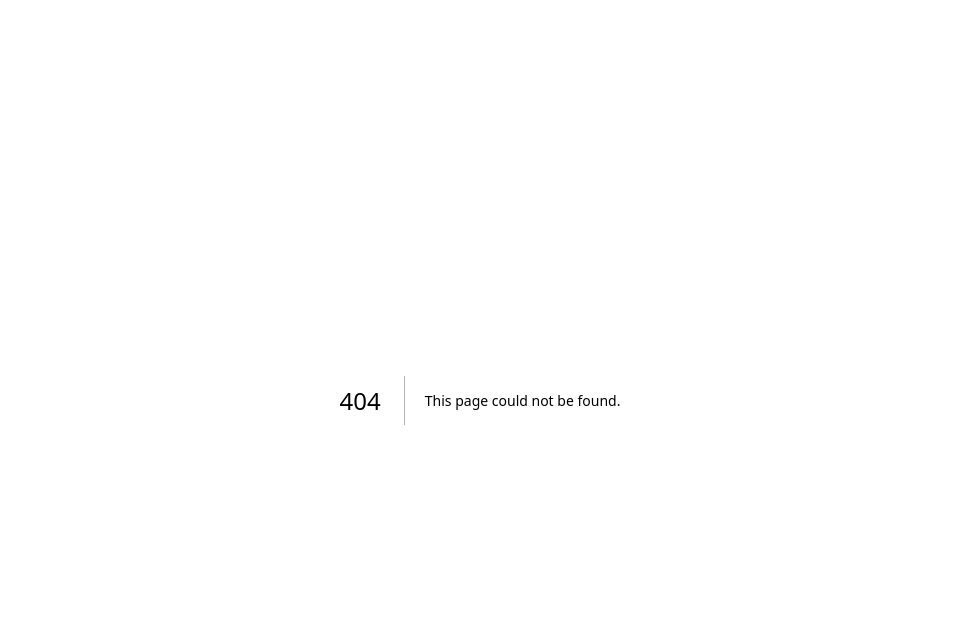
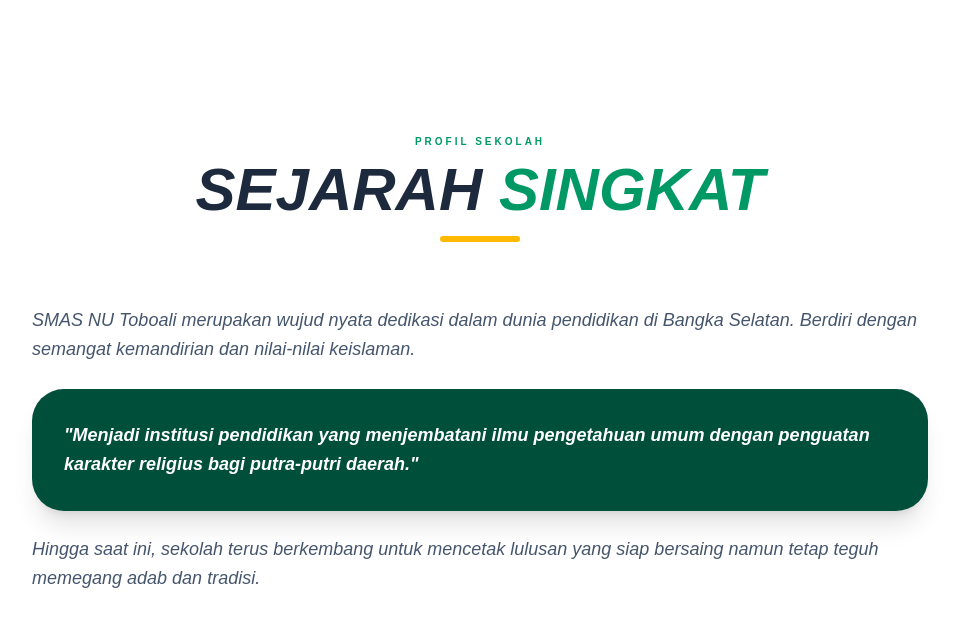
Before and after one commit to dapamutakkin44-dev/smas-nu-toboali, a Next.js app: page /profil/sejarah in a window 1280 px wide. Before the commit this address had no page. Shown: the top 626 px of the page, without its empty margins (160-1119 px from the left). Built offline with nearby package versions, Linux system fonts and the light colour scheme.

Commit message:
rapikan isi visi misi dan sejarah

```diff
--- /dev/null
+++ b/src/app/profil/sejarah/page.tsx
@@ -0,0 +1,32 @@
+"use client";
+
+import React from 'react';
+import { motion } from 'framer-motion';
+
+export default function SejarahPage() {
+  return (
+    <main className="min-h-screen bg-white pt-32 pb-20 px-6">
+      <div className="max-w-4xl mx-auto">
+        <motion.div initial={{ opacity: 0, y: 20 }} animate={{ opacity: 1, y: 0 }} className="text-center">
+          <span className="text-emerald-600 font-black tracking-[0.3em] uppercase text-[10px]">Profil Sekolah</span>
+          <h1 className="text-4xl md:text-6xl font-black text-slate-800 uppercase italic mt-2">
+            Sejarah <span className="text-emerald-600">Singkat</span>
+          </h1>
+          <div className="w-20 h-1.5 bg-amber-400 mx-auto mt-4 rounded-full"></div>
+        </motion.div>
+
+        <div className="mt-16 text-slate-600 leading-relaxed text-lg italic space-y-6">
+          <p>
+            SMAS NU Toboali merupakan wujud nyata dedikasi dalam dunia pendidikan di Bangka Selatan. Berdiri dengan semangat kemandirian dan nilai-nilai keislaman.
+          </p>
+          <div className="p-8 bg-emerald-900 text-white rounded-[2rem] shadow-xl font-bold">
+            "Menjadi institusi pendidikan yang menjembatani ilmu pengetahuan umum dengan penguatan karakter religius bagi putra-putri daerah."
+          </div>
+          <p>
+            Hingga saat ini, sekolah terus berkembang untuk mencetak lulusan yang siap bersaing namun tetap teguh memegang adab dan tradisi.
+          </p>
+        </div>
+      </div>
+    </main>
+  );
+}
--- a/src/app/profil/visi-misi/sejarah/page.tsx
+++ /dev/null
@@ -1,42 +0,0 @@
-"use client";
-
-import React from 'react';
-import { motion } from 'framer-motion';
-
-export default function SejarahPage() {
-  return (
-    <main className="min-h-screen bg-white pt-32 pb-20 px-6">
-      <div className="max-w-4xl mx-auto">
-        {/* Header Judul */}
-        <motion.div
-          initial={{ opacity: 0, y: 20 }}
-          animate={{ opacity: 1, y: 0 }}
-          className="text-center mb-16"
-        >
-          <span className="text-emerald-600 font-black tracking-[0.3em] uppercase text-[10px]">Profil Sekolah</span>
-          <h1 className="text-4xl md:text-6xl font-black text-slate-800 uppercase italic mt-2">
-            Sejarah <span className="text-emerald-600">Sekolah</span>
-          </h1>
-          <div className="w-20 h-1.5 bg-amber-400 mx-auto mt-4 rounded-full"></div>
-        </motion.div>
-
-        {/* Konten Sejarah */}
-        <div className="prose prose-slate max-w-none text-slate-600 leading-relaxed text-lg italic">
-          <p className="mb-6">
-            SMAS NU Toboali didirikan sebagai bentuk pengabdian Lembaga Pendidikan Ma'arif NU dalam mencerdaskan kehidupan bangsa di wilayah Bangka Selatan.
-          </p>
-
-          <div className="my-10 p-8 bg-emerald-50 border-l-8 border-emerald-600 rounded-r-3xl shadow-sm">
-            <p className="font-bold text-emerald-900 text-xl">
-              "Berdiri dengan semangat perjuangan untuk melahirkan generasi yang tidak hanya cerdas secara intelektual, tapi juga kokoh secara spiritual dan beradab."
-            </p>
-          </div>
-
-          <p>
-            Sejak awal berdirinya, sekolah ini berkomitmen untuk menyelenggarakan pendidikan yang memadukan kurikulum nasional dengan nilai-nilai keislaman Ahlussunnah wal Jama'ah, guna membentuk karakter siswa yang unggul dan kompeten.
-          </p>
-        </div>
-      </div>
-    </main>
-  );
-}
```
